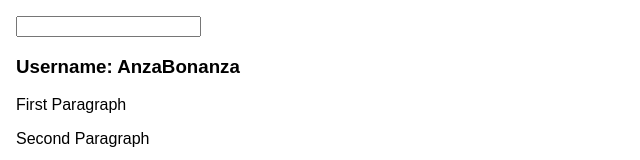
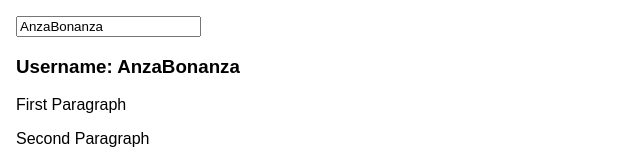
Before and after one commit to acolistro/user-input-output-react, a React (Create React App) app: page / in a window 1280 px wide. Shown: the top 160 px of the page, without its empty margins (0-640 px from the left). Built offline with nearby package versions, Linux system fonts and the light colour scheme.

Commit message:
bind username to input box

```diff
--- a/src/App.js
+++ b/src/App.js
@@ -18,7 +18,8 @@ class App extends Component {
   render() {
     return (
       <div className="App">
-        <UserInput />
+        <UserInput changed={this.handleChangeUsername}
+        currentName={this.state.username}/>
         <UserOutput userName={this.state.username}/>
         <UserOutput userName="Doogs"/>
         <UserOutput userName="Lester"/>
--- a/src/UserInput/UserInput.js
+++ b/src/UserInput/UserInput.js
@@ -2,7 +2,9 @@ import React from 'react';
 
 const userInput = (props) => {
   return (
-      <input type="text" onChange={props.change} value={props.userName}/>
+      <input type="text"
+      onChange={props.changed}
+      value={props.currentName}/>
   )
 };
 
```
